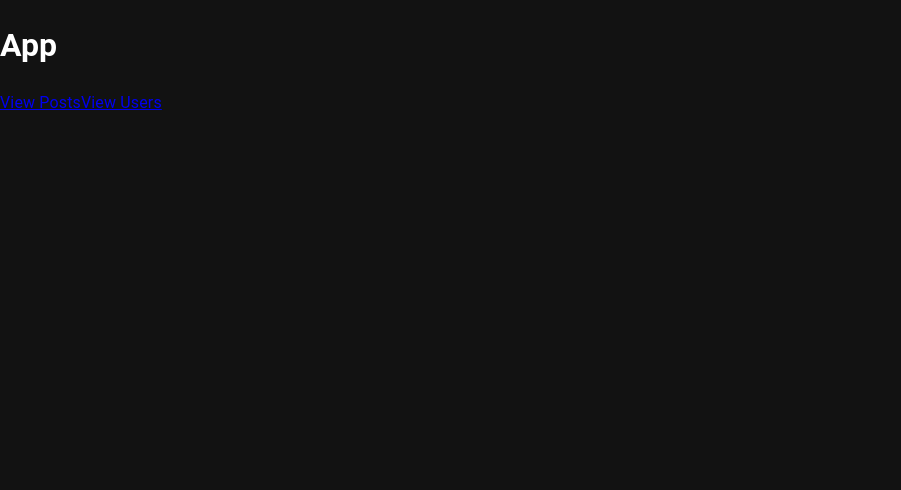
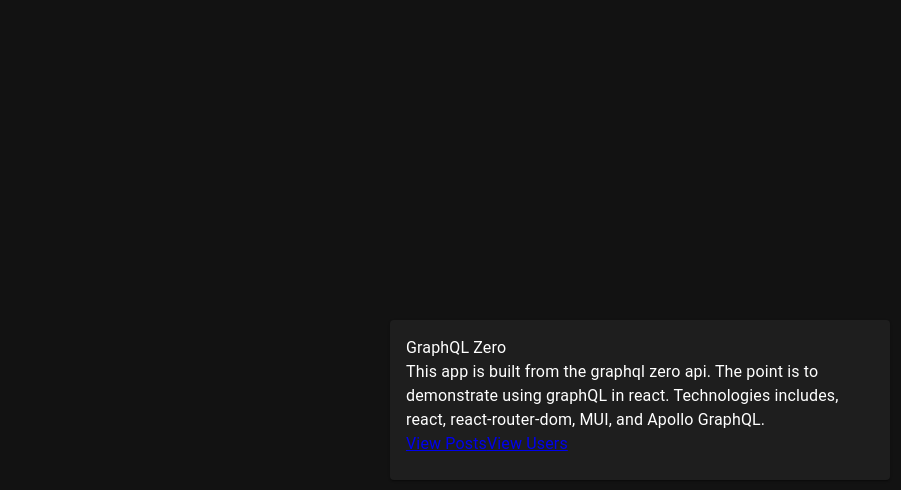
Before and after one commit to Mark-Mulligan/graphql-zero, a React (Create React App) app: page / in a window 1280 px wide. Shown: the top 490 px of the page, without its empty margins (0-901 px from the left). Built offline with nearby package versions, Linux system fonts and the light colour scheme.

Commit message:
formatting home screen

```diff
--- a/src/App.tsx
+++ b/src/App.tsx
@@ -1,12 +1,27 @@
+// React Router
 import { Link } from 'react-router-dom';
+
+// MUI
+import Container from '@mui/material/Container';
+import Card from '@mui/material/Card';
+import CardContent from '@mui/material/CardContent';
+import Typography from '@mui/material/Typography';
 
 function App() {
   return (
-    <div>
-      <h1>App</h1>
-      <Link to="/posts">View Posts</Link>
-      <Link to="/users">View Users</Link>
-    </div>
+    <Container sx={{ display: 'flex', alignItems: 'center', justifyContent: 'center', height: '100vh' }}>
+      <Card sx={{ maxWidth: 500 }}>
+        <CardContent>
+          <Typography>GraphQL Zero</Typography>
+          <Typography>
+            This app is built from the graphql zero api. The point is to demonstrate using graphQL in react.
+            Technologies includes, react, react-router-dom, MUI, and Apollo GraphQL.
+          </Typography>
+          <Link to="/posts">View Posts</Link>
+          <Link to="/users">View Users</Link>
+        </CardContent>
+      </Card>
+    </Container>
   );
 }
 
--- /dev/null
+++ b/src/components/PageLoader.tsx
@@ -0,0 +1,13 @@
+// MUI
+import Box from '@mui/material/Box';
+import CircularProgress from '@mui/material/CircularProgress';
+
+const PageLoader = () => {
+  return (
+    <Box sx={{ height: '100vh', width: '100%', display: 'flex', alignItems: 'center', justifyContent: 'center' }}>
+      <CircularProgress />
+    </Box>
+  );
+};
+
+export default PageLoader;
--- a/src/pages/Posts.tsx
+++ b/src/pages/Posts.tsx
@@ -10,6 +10,7 @@
 
 // Components
 import Post from '../components/Post';
+import PageLoader from '../components/PageLoader';
 
 // Custom Types
 import { IPost } from '../types/customTypes';
@@ -35,7 +36,7 @@
 const Posts = () => {
   const { loading, error, data } = useQuery<PostsData>(GET_POSTS);
 
-  if (loading) return <div>Loading...</div>;
+  if (loading) return <PageLoader />;
   if (error) return <div>Error: {error.message}</div>;
 
   return (
--- a/src/pages/User.tsx
+++ b/src/pages/User.tsx
@@ -10,6 +10,9 @@
 import List from '@mui/material/List';
 import ListItem from '@mui/material/ListItem';
 import Grid from '@mui/material/Grid';
+
+// Components
+import PageLoader from '../components/PageLoader';
 
 // Custom Types
 import { IUser } from '../types/customTypes';
@@ -60,7 +63,7 @@
     variables: { id: params.id },
   });
 
-  if (loading) return <div>Loading...</div>;
+  if (loading) return <PageLoader />;
   if (error) return <div>Error: {error.message}</div>;
 
   return (
```
